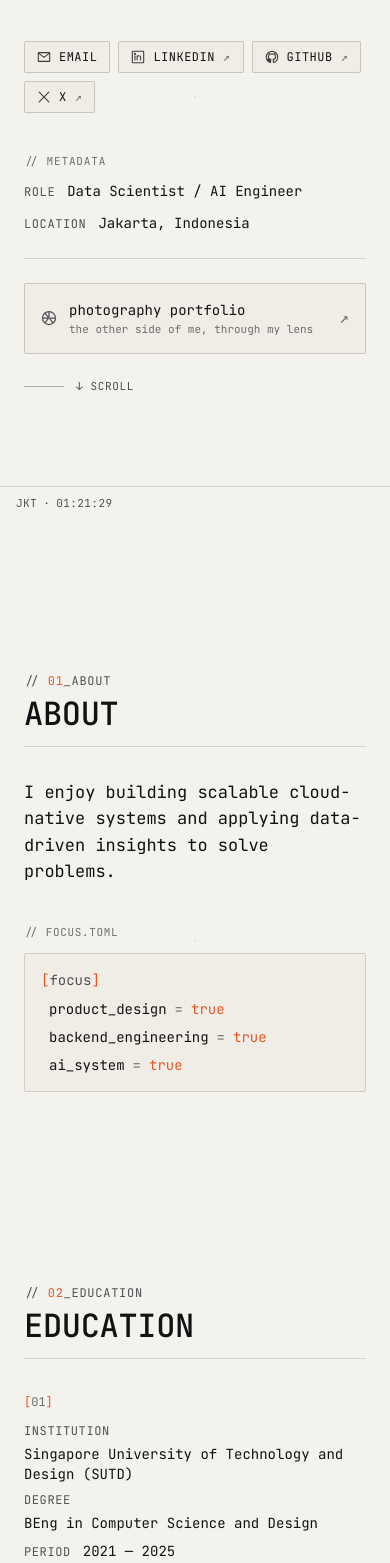
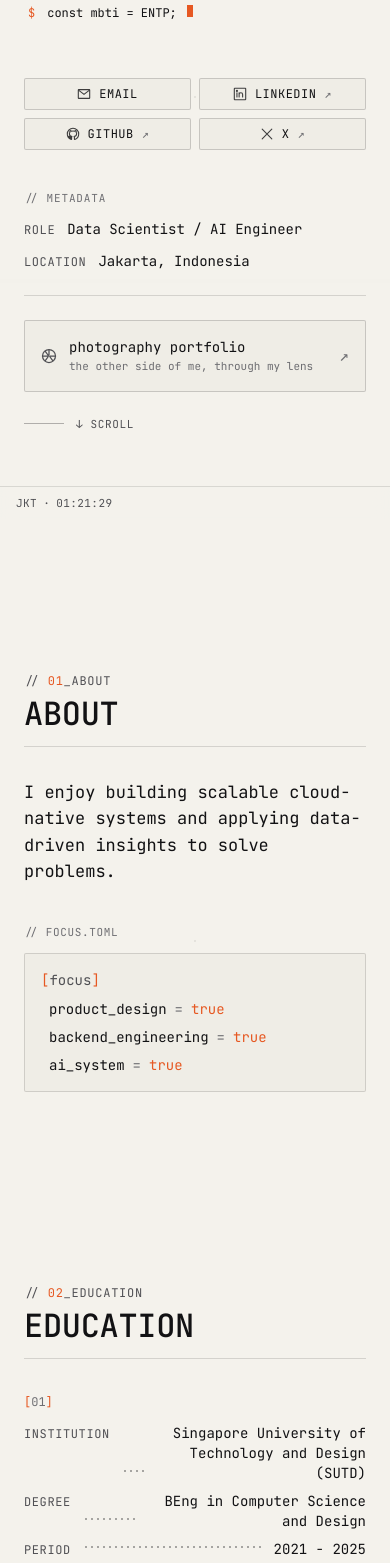
Before and after one commit to verneylmavt/verneylmavt.vercel.app, a Next.js app: page / in a window 390 px wide. Shown: the part 325-1888 px from the top of the page. Built offline with nearby package versions, Linux system fonts and the light colour scheme.

Commit message:
Update: Refactor Contact, Education, Experience, Hero, Projects, and TagFilter components for improved layout and responsiveness

```diff
--- a/src/components/site/Contact.tsx
+++ b/src/components/site/Contact.tsx
@@ -29,7 +29,7 @@ function ContactRow({
   const display = displayHref(href);
 
   return (
-    <li className="contact-row group grid grid-cols-[1rem_6rem_minmax(0,1fr)_auto] items-start gap-x-3 gap-y-1 text-[0.875rem] sm:grid-cols-[1rem_6rem_auto_minmax(0,1fr)_auto_auto] sm:items-baseline">
+    <li className="contact-row group grid grid-cols-[1rem_minmax(0,1fr)_auto] items-start gap-x-3 gap-y-1 text-[0.875rem] sm:grid-cols-[1rem_6rem_auto_minmax(0,1fr)_auto_auto] sm:items-baseline">
       <Glyph
         name={icon}
         size={14}
@@ -43,13 +43,13 @@ function ContactRow({
         href={href}
         target={external ? "_blank" : undefined}
         rel={external ? "noopener noreferrer" : undefined}
-        className="col-[2/4] row-[2] min-w-0 break-all text-foreground hover:text-[rgb(var(--accent))] sm:col-[4] sm:row-[1] sm:truncate sm:break-normal"
+        className="col-[2/3] row-[2] min-w-0 break-all text-foreground hover:text-[rgb(var(--accent))] sm:col-[4] sm:row-[1] sm:truncate sm:break-normal"
       >
         {display}
       </a>
       <CopyChip
         value={copyValue ?? display}
-        className="col-[4] row-[1] justify-self-end sm:col-[5] sm:row-[1]"
+        className="col-[3] row-[1] justify-self-end sm:col-[5] sm:row-[1]"
       />
       {external ? (
         <a
@@ -57,7 +57,7 @@ function ContactRow({
           target="_blank"
           rel="noopener noreferrer"
           aria-label={`Open ${label}`}
-          className="col-[4] row-[2] justify-self-end text-muted hover:text-[rgb(var(--accent))] sm:col-[6] sm:row-[1]"
+          className="col-[3] row-[2] justify-self-end text-muted hover:text-[rgb(var(--accent))] sm:col-[6] sm:row-[1]"
         >
           <span aria-hidden="true">-&gt;</span>
         </a>
@@ -77,7 +77,7 @@ export function Contact({ site }: { site: SiteContent }) {
         <SectionHeading number={7} slug="contact" title="Contact" />
 
         <div className="grid gap-y-10 md:grid-cols-12 md:gap-x-6">
-          <div className="md:col-span-5">
+          <div className="min-w-0 md:col-span-5">
             <h3 className="text-[clamp(2.25rem,5vw,3.5rem)] leading-[0.95] tracking-[-0.01em] uppercase text-foreground">
               Let&apos;s
               <br />
@@ -89,11 +89,11 @@ export function Contact({ site }: { site: SiteContent }) {
             </p>
           </div>
 
-          <div className="md:col-span-7">
+          <div className="min-w-0 md:col-span-7">
             <p className="mb-3 text-[0.6875rem] uppercase tracking-[0.06em] text-muted-soft">
               {"// contacts.spec"}
             </p>
-            <ul className="flex flex-col gap-3 rounded-[2px] border border-[rgb(var(--rule)/0.14)] bg-[rgb(var(--surface)/0.4)] p-5">
+            <ul className="flex min-w-0 flex-col gap-3 rounded-[2px] border border-[rgb(var(--rule)/0.14)] bg-[rgb(var(--surface)/0.4)] p-5">
               {site.contacts.map((c) => (
                 <ContactRow
                   key={c.label}
--- a/src/components/site/EducationRow.tsx
+++ b/src/components/site/EducationRow.tsx
@@ -3,9 +3,36 @@
 import * as React from "react";
 import { AnimatePresence, motion, useReducedMotion } from "framer-motion";
 import type { EducationItem } from "@/content/site";
-import { KeyValue } from "@/components/ui/KeyValue";
+import { DotLeader } from "@/components/ui/DotLeader";
 import { padIndex } from "@/lib/format";
 import { cn } from "@/lib/cn";
+
+function EducationKeyValue({
+  k,
+  v,
+  valueClassName,
+}: {
+  k: string;
+  v: string;
+  valueClassName?: string;
+}) {
+  return (
+    <div className="flex items-baseline gap-3 text-sm">
+      <span className="shrink-0 text-[0.75rem] uppercase tracking-[0.05em] text-muted">
+        {k}
+      </span>
+      <DotLeader className="min-w-[2rem]" />
+      <span
+        className={cn(
+          "max-w-[64%] break-words text-right text-foreground md:max-w-none md:flex-1 md:text-left",
+          valueClassName,
+        )}
+      >
+        {v}
+      </span>
+    </div>
+  );
+}
 
 export function EducationRow({
   item,
@@ -34,13 +61,13 @@ export function EducationRow({
 
         {/* Spec block (always visible) */}
         <div className="flex flex-col gap-2 min-w-0">
-          <KeyValue
+          <EducationKeyValue
             k="institution"
             v={item.institution}
             valueClassName="md:whitespace-nowrap md:overflow-hidden md:text-ellipsis"
           />
-          <KeyValue k="degree" v={item.title} />
-          <KeyValue k="period" v={`${item.start} — ${item.end}`} />
+          <EducationKeyValue k="degree" v={item.title} />
+          <EducationKeyValue k="period" v={`${item.start} - ${item.end}`} />
 
           {/* Description — hidden by default, revealed via chevron */}
           <AnimatePresence initial={false}>
--- a/src/components/site/ExperienceRow.tsx
+++ b/src/components/site/ExperienceRow.tsx
@@ -23,7 +23,7 @@ const HEADER_GRID = cn(
   "md:grid-cols-[2.5rem_auto_minmax(0,1fr)_7rem_1.25rem]",
   "md:[grid-template-areas:'idx_company_title_year_chev']",
 );
-const BODY_COLS = "md:grid-cols-[2.5rem_1fr] md:gap-x-3";
+const BODY_COLS = "grid-cols-[2.5rem_1fr] gap-x-3";
 
 export function ExperienceRow({
   item,
@@ -125,7 +125,7 @@ export function ExperienceRow({
       {/* Location — always visible beneath header */}
       {item.location ? (
         <div className={cn("grid pt-2", BODY_COLS)}>
-          <div className="hidden md:block" />
+          <div aria-hidden="true" />
           <p className="text-[0.75rem] uppercase tracking-[0.04em] text-muted-soft">
             {item.location}
           </p>
@@ -149,7 +149,7 @@ export function ExperienceRow({
             className="overflow-hidden"
           >
             <div className={cn("grid pt-3 pb-6", BODY_COLS)}>
-              <div className="hidden md:block" />
+              <div aria-hidden="true" />
               <div className="flex flex-col gap-3 max-w-3xl">
                 <p className="text-[0.875rem] leading-[1.6] text-muted">
                   {item.summary}
--- a/src/components/site/Hero.tsx
+++ b/src/components/site/Hero.tsx
@@ -16,6 +16,10 @@ const TYPEWRITER_COMMANDS = [
   "const mbti = ENTP;",
 ] as const;
 
+const subscribeNoop = () => () => {};
+const clientMountedSnapshot = () => true;
+const serverMountedSnapshot = () => false;
+
 // ASCII art spelling "VERNEYLMAVT" — shown briefly when the user clicks the
 // hero name. ANSI Shadow block-letter style. Width is intentional; on narrow
 // screens the <pre> scrolls horizontally inside the hero column.
@@ -28,6 +32,11 @@ const ASCII_ART = `██╗   ██╗███████╗█████
 
 export function Hero({ site }: { site: SiteContent }) {
   const reducedMotion = useReducedMotion();
+  const mounted = React.useSyncExternalStore(
+    subscribeNoop,
+    clientMountedSnapshot,
+    serverMountedSnapshot,
+  );
 
   // Typewriter state — lifted from v2 (SitePage.tsx:134-181) but simplified.
   // No `mounted` state needed: initial charIndex=0 → visible="" matches both
@@ -84,7 +93,7 @@ export function Hero({ site }: { site: SiteContent }) {
 
   const phrase = TYPEWRITER_COMMANDS[cmdIndex] ?? "";
   // When reduced motion is active, show the first command in full (no animation).
-  const visible = reducedMotion
+  const visible = mounted && reducedMotion
     ? (TYPEWRITER_COMMANDS[0] ?? "")
     : phrase.slice(0, Math.max(0, charIndex));
 
@@ -148,11 +157,12 @@ export function Hero({ site }: { site: SiteContent }) {
           ) : (
             <div
               tabIndex={0}
-              className="draw-accent mt-8 min-w-0 flex items-baseline gap-2 max-w-full text-[0.875rem] md:text-[1rem] outline-none cursor-default"
+              className="draw-accent mt-8 min-w-0 flex max-w-full flex-col items-start gap-1 text-[0.875rem] outline-none cursor-default sm:flex-row sm:items-baseline sm:gap-2 md:text-[1rem]"
             >
               <span className="text-muted-soft shrink-0">
                 ~/verneylmavt
               </span>
+              <span className="flex min-h-[2.8em] min-w-0 items-baseline gap-2 text-[0.75rem] leading-[1.35] sm:min-h-0 sm:flex-1 sm:text-[0.875rem] md:text-[1rem]">
                 <button
                   type="button"
                   onClick={() => setTerminalOpen(true)}
@@ -169,6 +179,7 @@ export function Hero({ site }: { site: SiteContent }) {
                   {visible}
                 </span>
                 <BlinkingCaret className="shrink-0" />
+              </span>
             </div>
           )}
 
@@ -180,7 +191,7 @@ export function Hero({ site }: { site: SiteContent }) {
           ) : null}
 
           {/* Contact chips */}
-          <div className="mt-10 flex flex-wrap items-center gap-2">
+          <div className="mt-10 grid grid-cols-2 items-stretch gap-2 sm:flex sm:flex-wrap sm:items-center">
             {site.contacts.map((c) => {
               const external = c.href.startsWith("http");
               return (
@@ -190,7 +201,7 @@ export function Hero({ site }: { site: SiteContent }) {
                   target={external ? "_blank" : undefined}
                   rel={external ? "noopener noreferrer" : undefined}
                   className={cn(
-                    "group inline-flex items-center gap-2 px-3 py-1.5",
+                    "group inline-flex min-w-0 items-center justify-center gap-2 px-3 py-1.5 sm:justify-start",
                     "border border-[rgb(var(--rule)/0.18)] rounded-[2px]",
                     "bg-[rgb(var(--surface)/0.4)] text-[0.75rem] uppercase tracking-[0.04em] text-foreground",
                     "transition-colors duration-[var(--dur-base)]",
--- a/src/components/site/Projects.tsx
+++ b/src/components/site/Projects.tsx
@@ -75,17 +75,19 @@ export function Projects({ site }: { site: SiteContent }) {
         <SectionHeading number={6} slug="projects" title="Projects" />
 
         {/* Filter / search bar */}
-        <div className="grid gap-3 md:grid-cols-12 mb-8">
-          <div className="md:col-span-5">
+        <div className="mb-8 grid min-w-0 gap-3 md:grid-cols-12">
+          <div className="min-w-0 md:col-span-5">
             <SearchInput
               id={PROJECT_SEARCH_ID}
               value={query}
               onChange={handleQueryChange}
               prompt=">"
               placeholder="title or description..."
+              containerClassName="max-w-full px-2.5 py-1.5 sm:px-3 sm:py-2"
+              className="text-[0.8125rem] sm:text-[0.875rem]"
             />
           </div>
-          <div className="md:col-span-7">
+          <div className="min-w-0 overflow-hidden md:col-span-7">
             <TagFilter
               tags={tags}
               active={tag}
@@ -93,7 +95,7 @@ export function Projects({ site }: { site: SiteContent }) {
               onHover={setHoveredTag}
               includeAll
               allLabel="all"
-              className="md:justify-end"
+              className="max-w-full max-md:flex-nowrap max-md:overflow-x-auto max-md:[-ms-overflow-style:none] max-md:[scrollbar-width:none] max-md:[&::-webkit-scrollbar]:hidden md:justify-end"
             />
           </div>
         </div>
--- a/src/components/ui/TagFilter.tsx
+++ b/src/components/ui/TagFilter.tsx
@@ -45,7 +45,7 @@ export function TagFilter({
             onBlur={() => onHover?.(null)}
             aria-pressed={isActive}
             className={cn(
-              "whitespace-nowrap px-2.5 py-1 text-[0.75rem] tracking-[0.03em]",
+              "shrink-0 whitespace-nowrap px-2.5 py-1 text-[0.75rem] tracking-[0.03em]",
               "border rounded-[2px] transition-colors",
               "duration-[var(--dur-base)] ease-[var(--ease-precise)]",
               isActive
```
Lines whose indentation alone changed are shown as unchanged.
